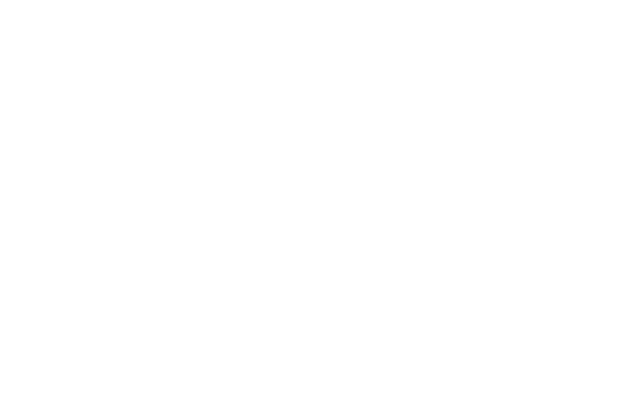
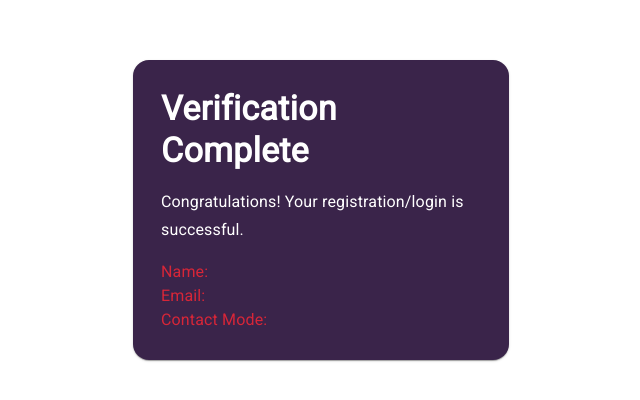
Before and after one commit to Vishnu-Biju/Assignment-Highway-Delite, a React (Vite) app in the folder client/: page /success in a window 1280 px wide. Before the commit this address had no page. Shown: the part 190-590 px from the top of the page, without its empty margins (319-959 px from the left). Built offline with nearby package versions, Linux system fonts and the light colour scheme.

Commit message:
feat: success page

```diff
--- a/client/src/App.tsx
+++ b/client/src/App.tsx
@@ -2,6 +2,7 @@
 import { Routes, Route } from 'react-router-dom';
 import Signup from './components/Signup'
 import Signin from './components/Signin'
+import Success from './components/Success'
 function App() {
 
   return (
@@ -11,6 +12,7 @@
       <Routes>
     <Route path='/' element={<Signup />} />
     <Route path='/signin' element={   <Signin />} />
+    <Route path='/success' element={   <Success />} />
   </Routes>
     </>
   )
--- /dev/null
+++ b/client/src/components/Success.tsx
@@ -0,0 +1,50 @@
+
+import { useParams } from "react-router-dom";
+import { Typography, Paper, Grid } from "@mui/material";
+
+const SuccessPage = () => {
+  const { firstName, lastName, email, contactMode } = useParams();
+
+  return (
+    <Grid
+      container
+      style={{
+        height: "100vh",
+        width: "100%",
+        alignItems: "center",
+        justifyContent: "center",
+      }}
+    >
+      <Grid item xs={12} md={6} sm={6} style={{ width: "100%" }}>
+        <Paper
+          sx={{
+            paddingX: 4,
+            paddingY: 6,
+            borderRadius: 4,
+            backgroundColor: "#3A244A",
+            color: "#FFFFFF",
+          }}
+          style={{ margin: "0 auto", width: "50%", padding: "28px" }}
+        >
+          <Typography variant="h4" sx={{ fontWeight: "bold" }}>
+            Verification Complete
+          </Typography>
+          <Typography variant="subtitle1" sx={{ marginTop: 2 }}>
+            Congratulations! Your registration/login is successful.
+          </Typography>
+          <Typography variant="body1" sx={{ marginTop: 2 }}>
+            <span style={{ color: "#D72638" }}>Name:</span> {firstName} {lastName}
+          </Typography>
+          <Typography variant="body1">
+            <span style={{ color: "#D72638" }}>Email:</span> {email}
+          </Typography>
+          <Typography variant="body1">
+            <span style={{ color: "#D72638" }}>Contact Mode:</span> {contactMode}
+          </Typography>
+        </Paper>
+      </Grid>
+    </Grid>
+  );
+};
+
+export default SuccessPage;
```
